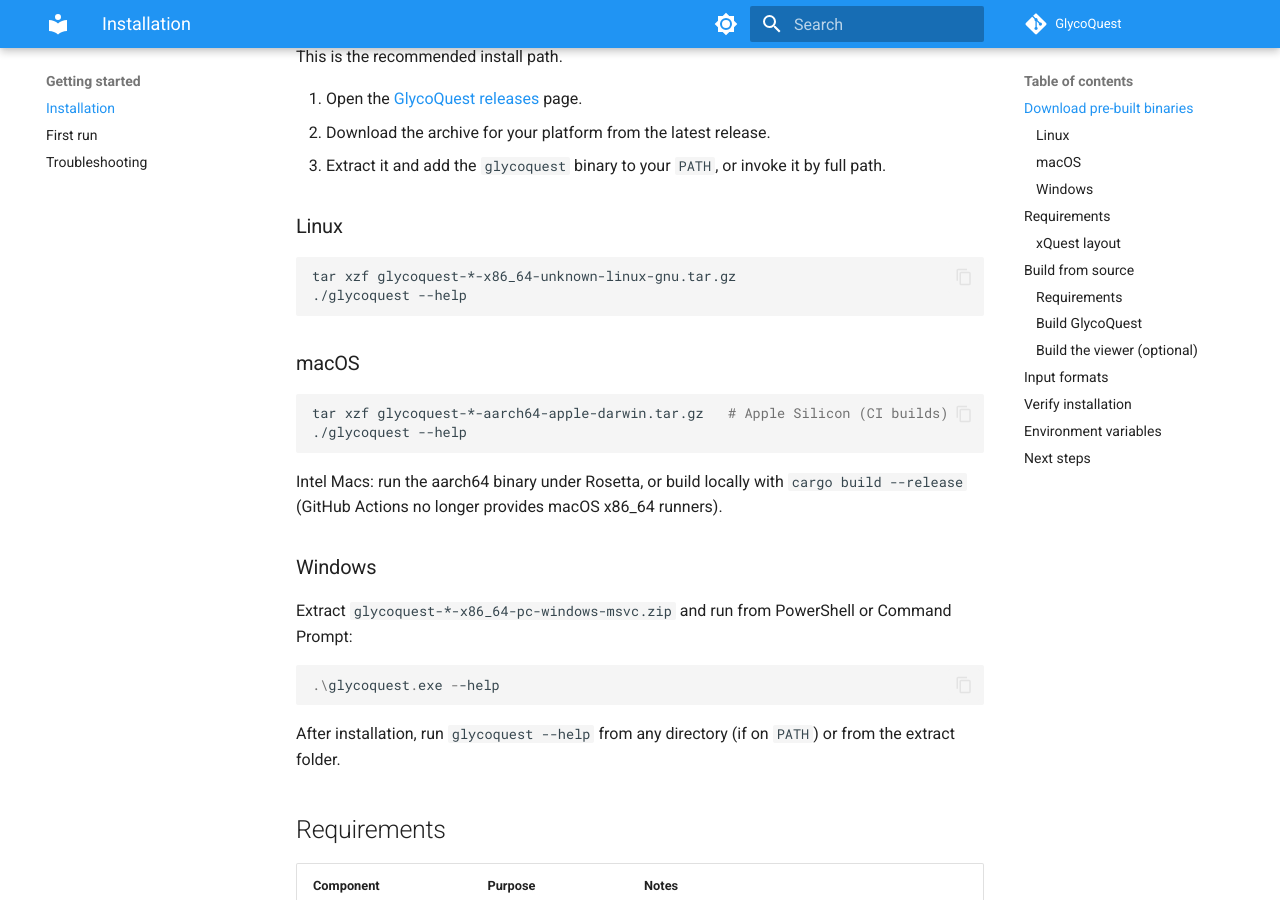
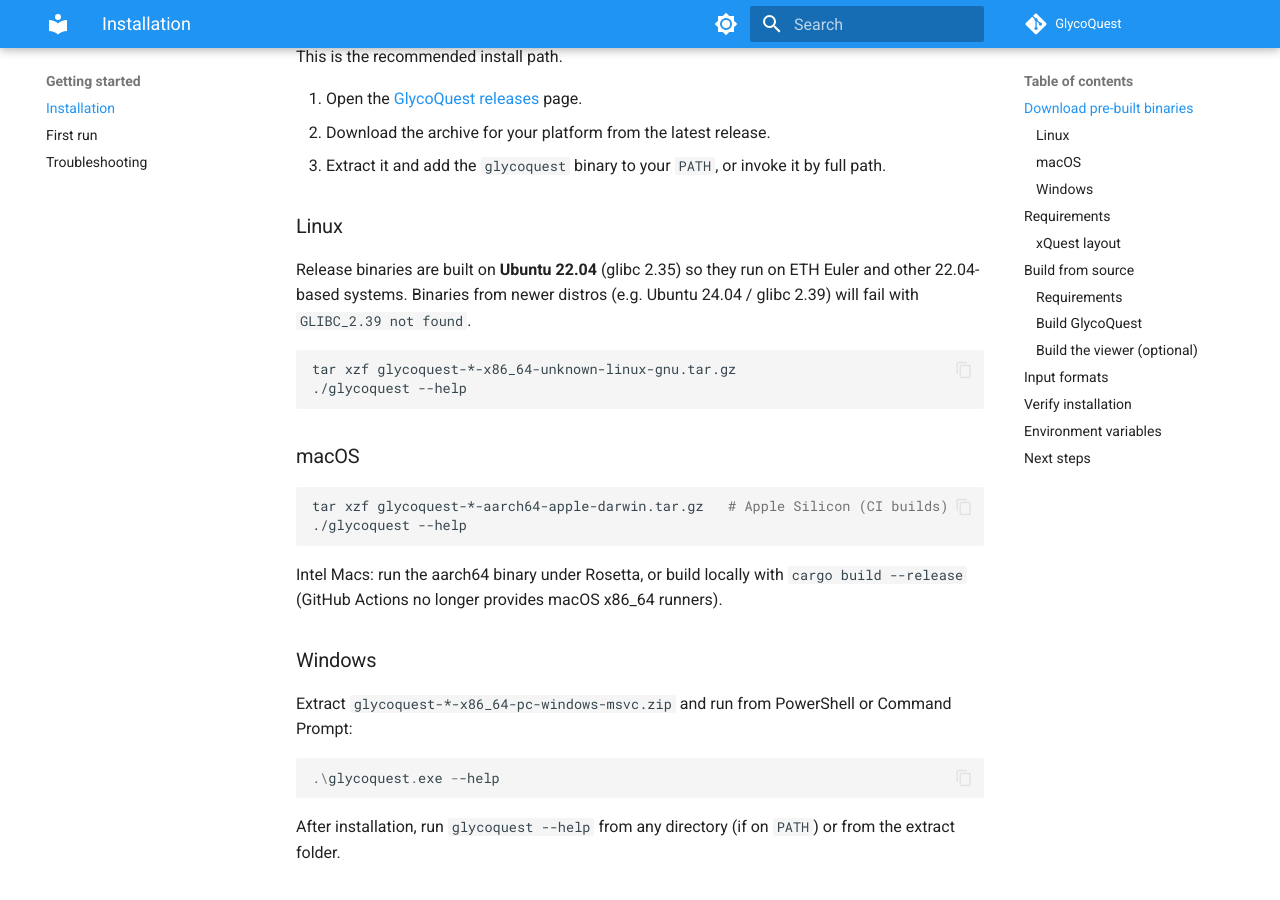
Before and after one commit to MateuszFido/GlycoQuest, an MkDocs documentation site: the page built from docs/getting-started/installation.md, in a window 1280 px wide and 900 px high, scrolled down 351 px. Built offline with MkDocs 1.6.1 and Material for MkDocs 9.7.7, drawn with Linux system fonts in a browser that asks for light colours.

Commit message:
fix: build Linux releases on Ubuntu 22.04 for Euler glibc
ubuntu-latest (24.04) links GLIBC_2.39, which Euler's 22.04 cannot
satisfy. Pin the Linux job to jammy and document the requirement.

````diff
--- a/.gitlab-ci.yml
+++ b/.gitlab-ci.yml
@@ -26,8 +26,9 @@
 # Templates
 # ---------------------------------------------------------------------------
 
+# bullseye (glibc 2.31) keeps Linux artifacts runnable on Euler (Ubuntu 22.04 / 2.35).
 .rust_linux:
-  image: rust:${RUST_VERSION}-bookworm
+  image: rust:${RUST_VERSION}-bullseye
   cache:
     key:
       files:
--- a/Cargo.toml
+++ b/Cargo.toml
@@ -1,6 +1,6 @@
 [package]
 name = "glycoquest"
-version = "1.0.2"
+version = "1.0.3"
 edition = "2024"
 description = "Prepare and run xQuest searches for DSS-crosslinked glycopeptide-peptide spectra."
 
--- a/docs/getting-started/installation.md
+++ b/docs/getting-started/installation.md
@@ -11,6 +11,8 @@
 3. Extract it and add the `glycoquest` binary to your `PATH`, or invoke it by full path.
 
 ### Linux
+
+Release binaries are built on **Ubuntu 22.04** (glibc 2.35) so they run on ETH Euler and other 22.04-based systems. Binaries from newer distros (e.g. Ubuntu 24.04 / glibc 2.39) will fail with `GLIBC_2.39 not found`.
 
 ```bash
 tar xzf glycoquest-*-x86_64-unknown-linux-gnu.tar.gz
````
Also changed, not shown: 2 other files.
